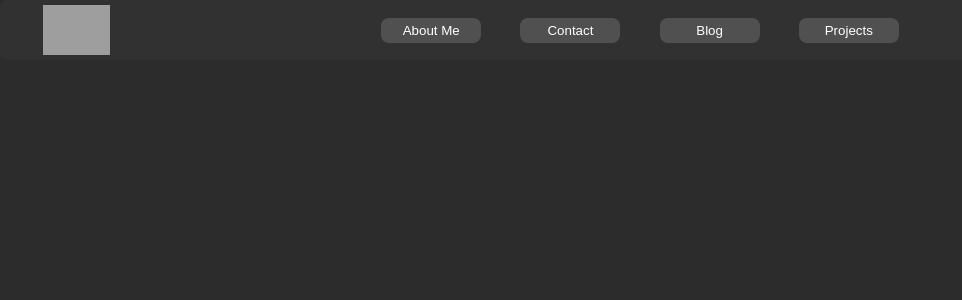
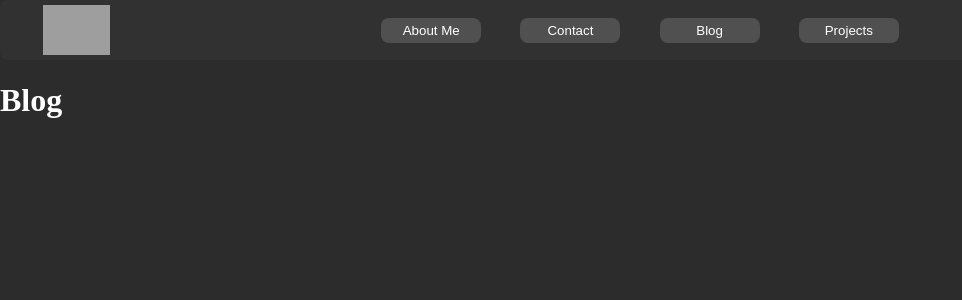
Before and after one commit to Xynox/website, a Jekyll site: the page built from html/blog/blog.md, in a window 1280 px wide. Shown: the top 300 px of the page, without its empty margins (0-962 px from the left). Built offline with Jekyll 4.4.1, drawn with Linux system fonts in a browser that asks for light colours; grey boxes are pictures that could not be loaded.

Commit message:
Apply background color to html & test md for blog
In the index i changed the color into the html tag so the color gets
applyed not only in the body who only partially gets generated by Jekyll
but on the whole page so that there is no blank black space where the
webpage is too small for content

Note: I tested the .md approach in Jekyll, very impressive as I can define
the contents of my webpage with markdown and it gets converted into html
whilst maintaining my default look with the navbar. --> Maybe I should
consider using the default template for all following webpages as I can
save duplicate code (and clustered directorys) with the generation

```diff
--- a/css/index.css
+++ b/css/index.css
@@ -5,11 +5,11 @@
 html{
     -ms-overflow-style: none;
     scrollbar-width: none;
+    background-color: rgb(44, 44, 44);
+    color: white;
 }
 
 body{
-    background-color: rgb(44, 44, 44);
-    color: white;
     margin: 0%;
 
 }
--- a/html/blog/blog.html
+++ /dev/null
@@ -1,16 +0,0 @@
----
-layout: default
-title: Joel Wittke - Blog
----
-
-<!DOCTYPE html>
-<html lang="en">
-<head>
-    <meta charset="UTF-8">
-    <meta name="viewport" content="width=device-width, initial-scale=1.0">
-    <title>{{ page.title }}</title>
-</head>
-<body>
-
-</body>
-</html>
--- /dev/null
+++ b/html/blog/blog.md
@@ -0,0 +1,5 @@
+---
+layout: default
+title: Joel Wittke - Blog
+---
+# Blog
```
